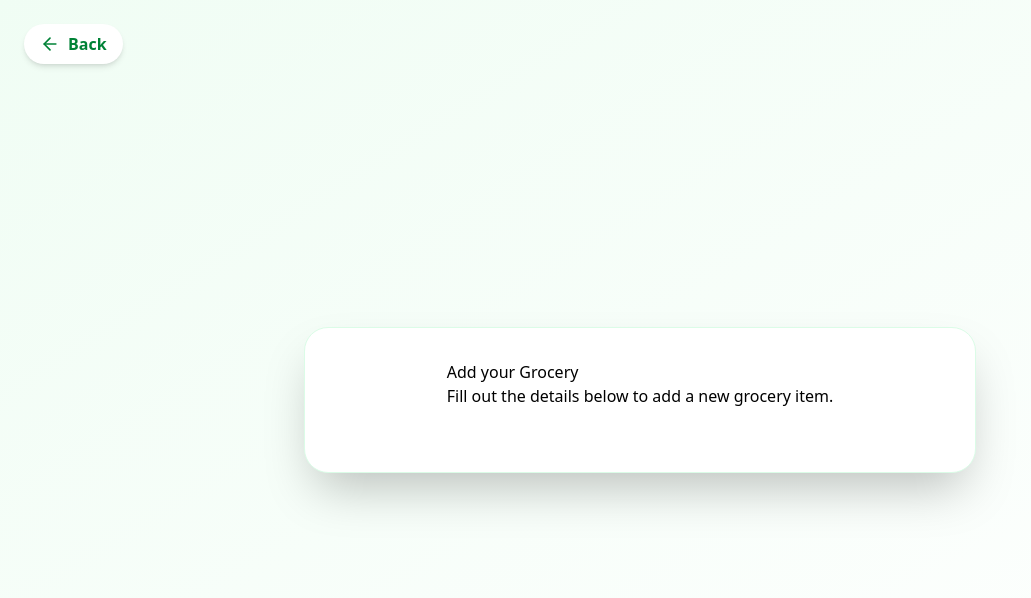
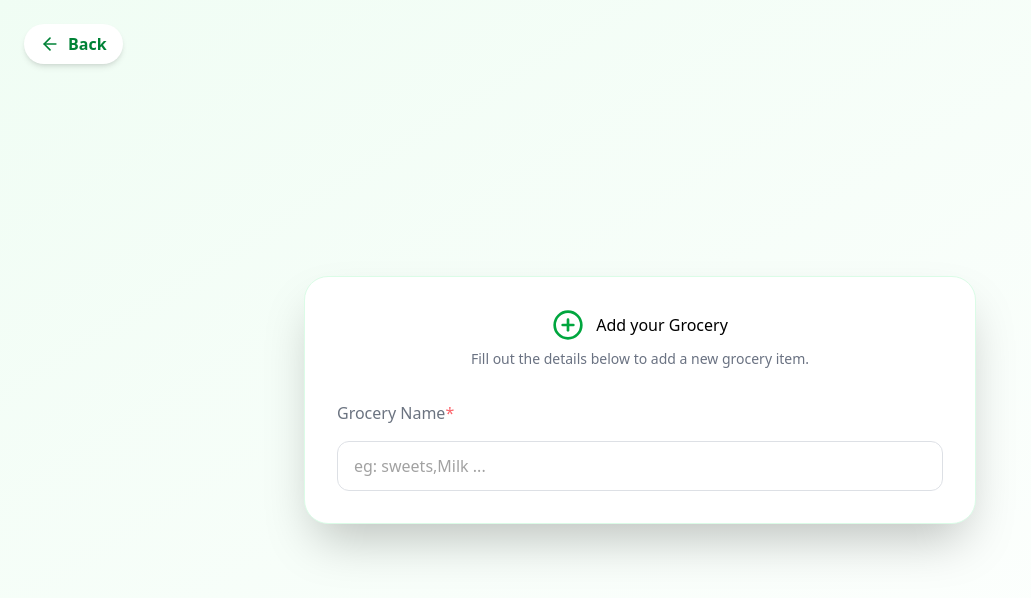
Before and after one commit to vishal-gawade-031/snap-cart, a Next.js app: page /admin/add-grocery in a window 1280 px wide. Shown: the top 598 px of the page, without its empty margins (0-1031 px from the left). Built offline with nearby package versions, Linux system fonts and the light colour scheme.

Commit message:
working on adding  grocery in admin panel

```diff
--- a/src/app/admin/add-grocery/page.tsx
+++ b/src/app/admin/add-grocery/page.tsx
@@ -1,8 +1,22 @@
-import { ArrowLeft } from 'lucide-react'
+'use client'
+import { ArrowLeft, LucideAirVent, Plus, PlusCircle } from 'lucide-react'
 import Link from 'next/link'
 import {motion} from "motion/react"
 import React from 'react'
 
+const categories=[
+           "Fruits & Vegetables",
+            "Dairy & Eggs",
+            "Rice, Atta & Grains",
+            "Snacks & Biscuits",
+            "Spices & Masalas",
+            "Beverages & Drinks",
+            "Personal Care",
+            "household Essentials",
+            "Instant & Packaged Food",
+            "Baby & Pet Care"
+]
+const units=["kg","g","liter","ml","piece","pack"];
 const AddGrocery = () => {
   return (
     <div className='min-h-screen flex items-center justify-center
@@ -18,16 +32,23 @@ const AddGrocery = () => {
                     initial={{y:20,opacity:20}}
                     animate={{y:0,opacity:1}}
                     transition={{duration:0.4}}
-                    className='bg-white w-full max-w-2xl shadow-2xl rounded-3xl border border-green-100 p-8'
+                    className='bg-white w-full max-w-2xl shadow-2xl rounded-3xl border border-green-100 p-8'>
+                <div className="flex flex-col items-center mb-8">
+                    <div className="flex items-center gap-3">
+                        <PlusCircle className='text-green-600 w-8 h-8'/>
+                        <h1>Add your Grocery</h1>
+                         </div>
+                        <p className='text-gray-500 text-sm mt-2 text-center'> Fill out the details below to add a new grocery item.</p>
+                </div>
 
+                <form className='flex flex-col gap-3 w-full animate-pulse'>
+                    <label htmlFor='name' className='block text-gray-700 font-medium mb-1'>Grocery Name
+                        <span className='text-red-500'>*</span>
+                    </label>
+                    <input type="text" id='name' placeholder='eg: sweets,Milk ...' className='w-full border border-gray-300
+                    rounded-xl px-4 py-3 outline-none focus:ring-2 focus:ring-green-400 transition-all' />
 
-            >
-                <div className="flex flex-col items-center mb-8">
-                    <div className="">
-                        <h1>Add your Grocery</h1>
-                        <p> Fill out the details below to add a new grocery item.</p>
-                    </div>
-                </div>
+                </form>
             </motion.div>
     </div>
   )
--- a/src/models/grocery.model.tsx
+++ b/src/models/grocery.model.tsx
@@ -35,7 +35,10 @@ const grocerySchema=new mongoose.Schema<IGrocery>({
     },
     unit:{
         type:String,
-        required:true
+        required:true,
+        enum:[
+            "kg","g","liter","ml","piece","pack"
+        ]
     },
     image:{
         type:String,
```
